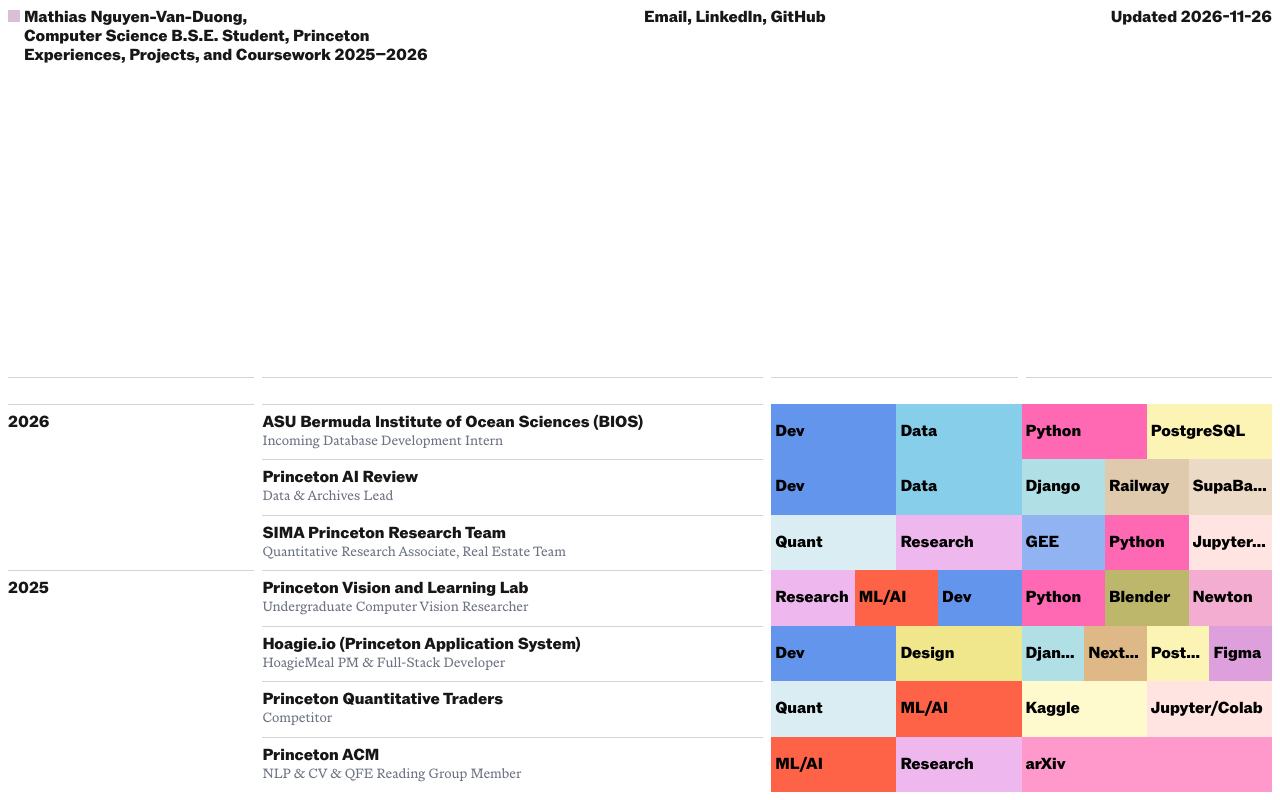
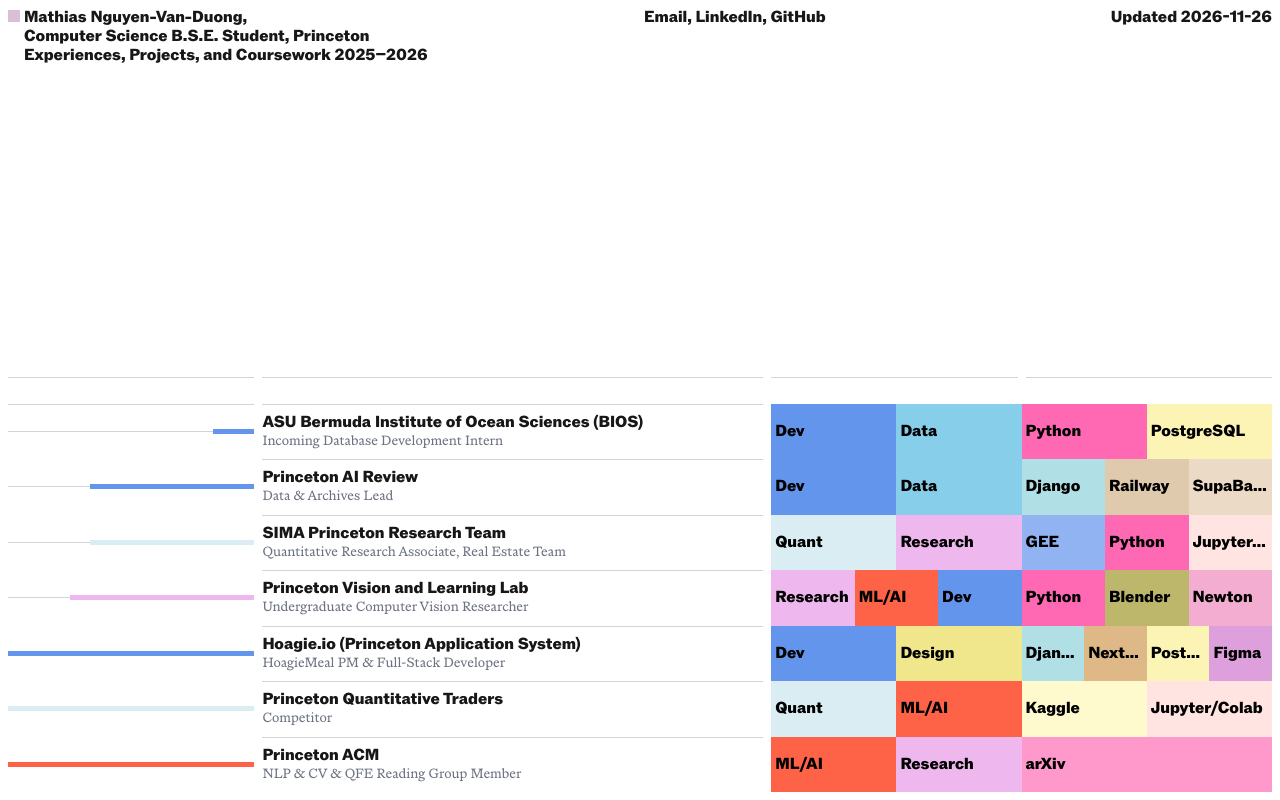
Before and after one commit to matnvd/matnvd.github.io, a React (Vite) app: page / in a window 1280 px wide. Built offline with nearby package versions, Linux system fonts and the light colour scheme.

Commit message:
Timeline bar setup for experiences

```diff
--- a/src/Portfolio.jsx
+++ b/src/Portfolio.jsx
@@ -7,6 +7,7 @@
     slug: "asu-bios",
     year: "2026",
     month: 7,
+    duration: 2,
     category: ["Dev", "Data"],
     role: "Incoming Database Development Intern",
     technologies: ["Python", "PostgreSQL"], // update
@@ -17,6 +18,7 @@
     slug: "hoagie-io",
     year: "2025",
     month: 9,
+    duration: "present",
     category: ["Dev", "Design"],
     role: "HoagieMeal PM & Full-Stack Developer",
     technologies: ["Django", "Next.js", "PostgreSQL", "Figma"],
@@ -24,9 +26,10 @@
   },
   {
     title: "Princeton AI Review",
-    slug: "princeton-ai-review",
+    slug: "pair",
     year: "2026",
     month: 1,
+    duration: "present",
     category: ["Dev", "Data"],
     role: "Data & Archives Lead",
     technologies: ["Django", "Railway", "SupaBase",],
@@ -34,9 +37,10 @@
   },
   {
     title: "Princeton Vision and Learning Lab",
-    slug: "pvll-research",
+    slug: "pvl",
     year: "2025",
     month: 12,
+    duration: "present",
     category: ["Research", "ML/AI", "Dev"],
     role: "Undergraduate Computer Vision Researcher",
     technologies: ["Python", "Blender", "Newton"],
@@ -44,9 +48,10 @@
   },
   {
     title: "SIMA Princeton Research Team",
-    slug: "sima-research",
+    slug: "sima",
     year: "2026",
     month: 1,
+    duration: "present",
     category: ["Quant", "Research"],
     role: "Quantitative Research Associate, Real Estate Team",
     technologies: ["GEE", "Python", "Jupyter/Colab"],
@@ -54,9 +59,10 @@
   },
   {
     title: "Princeton Quantitative Traders",
-    slug: "pqt-trading",
+    slug: "pqt",
     year: "2025",
     month: 9,
+    duration: "present",
     category: ["Quant", "ML/AI"],
     role: "Competitor",
     technologies: ["Kaggle", "Jupyter/Colab"],
@@ -67,12 +73,23 @@
     slug: "princeton-acm",
     year: "2025",
     month: 9,
+    duration: "present",
     category: ["ML/AI", "Research"],
     role: "NLP & CV & QFE Reading Group Member",
     technologies: ["arXiv"],
     url: "https://princetonacm.github.io/"
   }
 ].sort((a, b) => b.month - a.month).sort((a, b) => b.year - a.year);
+
+const toMonths = (year, month) => parseInt(year) * 12 + month;
+const NUMERIC_MAX = Math.max(...PROJECTS.filter(p => typeof p.duration === "number").map(p => toMonths(p.year, p.month) + p.duration));
+const effectiveDuration = (p) => p.duration === "present" ? NUMERIC_MAX - toMonths(p.year, p.month) : p.duration;
+const TIMELINE_MIN = Math.min(...PROJECTS.map(p => toMonths(p.year, p.month)));
+const TIMELINE_MAX = Math.max(...PROJECTS.map(p => toMonths(p.year, p.month) + effectiveDuration(p)));
+const TIMELINE_SPAN = TIMELINE_MAX - TIMELINE_MIN;
+
+const MONTH_ABBR = ["Jan","Feb","Mar","Apr","May","Jun","Jul","Aug","Sep","Oct","Nov","Dec"];
+const fmtMonths = (m) => `${MONTH_ABBR[(m - 1) % 12]} ${Math.floor((m - 1) / 12)}`;
 
 const COLOR_MAP = {
   "category-dev": "#6495ed",
@@ -158,9 +175,10 @@
   );
 }
 
-function ProjectRow({ project, prevYear, hovered, setHovered, active, setActive, isMobile, revealed, setHoveredCol }) {
-  const { title, year, slug, role, url, category, technologies } = project;
-  const showYear = prevYear !== year;
+function ProjectRow({ project, hovered, setHovered, active, setActive, isMobile, revealed, setHoveredCol, isFirst }) {
+  const { title, year, month, slug, role, url, category, technologies } = project;
+  const barLeft = (toMonths(year, month) - TIMELINE_MIN) / TIMELINE_SPAN;
+  const barWidth = effectiveDuration(project) / TIMELINE_SPAN;
   const isHovered = hovered?.slug === slug;
   const anyHovered = !!hovered;
   const hasActive = !!(active?.category || active?.technologies);
@@ -181,18 +199,31 @@
           fontSize: "inherit",
         }}
       >
-        {/* Year */}
+        {/* Timeline bar */}
         <div
           style={{
-            fontWeight: 700,
             paddingTop: "8px",
-            borderTop: showYear ? "1px solid var(--gray-300)" : "none",
+            paddingBottom: "8px",
             opacity: revealed ? 1 : 0,
-            transition: "color 0.15s, opacity 0.6s",
-            color: dimmed && !(hovered?.year === year) ? "var(--gray-500)" : "inherit",
+            transition: "opacity 0.6s",
+            display: "flex",
+            alignItems: "center",
+            borderTop: isFirst ? "1px solid var(--gray-300)" : undefined,
           }}
         >
-          {showYear ? year : ""}
+          <div style={{ position: "relative", width: "100%", height: "1px", backgroundColor: "var(--gray-300)" }}>
+            <div
+              style={{
+                position: "absolute",
+                top: "-2px",
+                left: `${barLeft * 100}%`,
+                width: `${barWidth * 100}%`,
+                height: "5px",
+                backgroundColor: dimmed ? "var(--gray-300)" : getColor("category", category[0]),
+                transition: "background-color 0.15s",
+              }}
+            />
+          </div>
         </div>
 
         {/* Title */}
@@ -570,8 +601,12 @@
               color: "#fff",
             }}
           >
-            <div style={{ gridColumn: "span 1", paddingTop: "4px", borderTop: "1px solid var(--gray-300)" }}>
-              Year
+            <div style={{ gridColumn: "span 1", paddingTop: "4px", borderTop: "1px solid var(--gray-300)", display: "flex", flexDirection: "column", justifyContent: "flex-end" }}>
+              <div style={{ display: "flex", justifyContent: "space-between" }}>
+                <span>{fmtMonths(TIMELINE_MIN)}</span>
+                <span>{fmtMonths(TIMELINE_MAX)}</span>
+              </div>
+              {/* <div style={{ width: "100%", height: "1px", backgroundColor: "var(--gray-300)", marginTop: "4px" }} /> */}
             </div>
             <div style={{ gridColumn: "span 2", paddingTop: "4px", borderTop: "1px solid var(--gray-300)" }}>
               Experience
@@ -598,7 +633,6 @@
               <ProjectRow
                 key={project.slug}
                 project={project}
-                prevYear={PROJECTS[i - 1]?.year}
                 hovered={hovered}
                 setHovered={setHovered}
                 active={active}
@@ -606,6 +640,7 @@
                 isMobile={isMobile}
                 revealed={revealed}
                 setHoveredCol={setHoveredCol}
+                isFirst={i === 0}
               />
             ))}
           </div>
```
